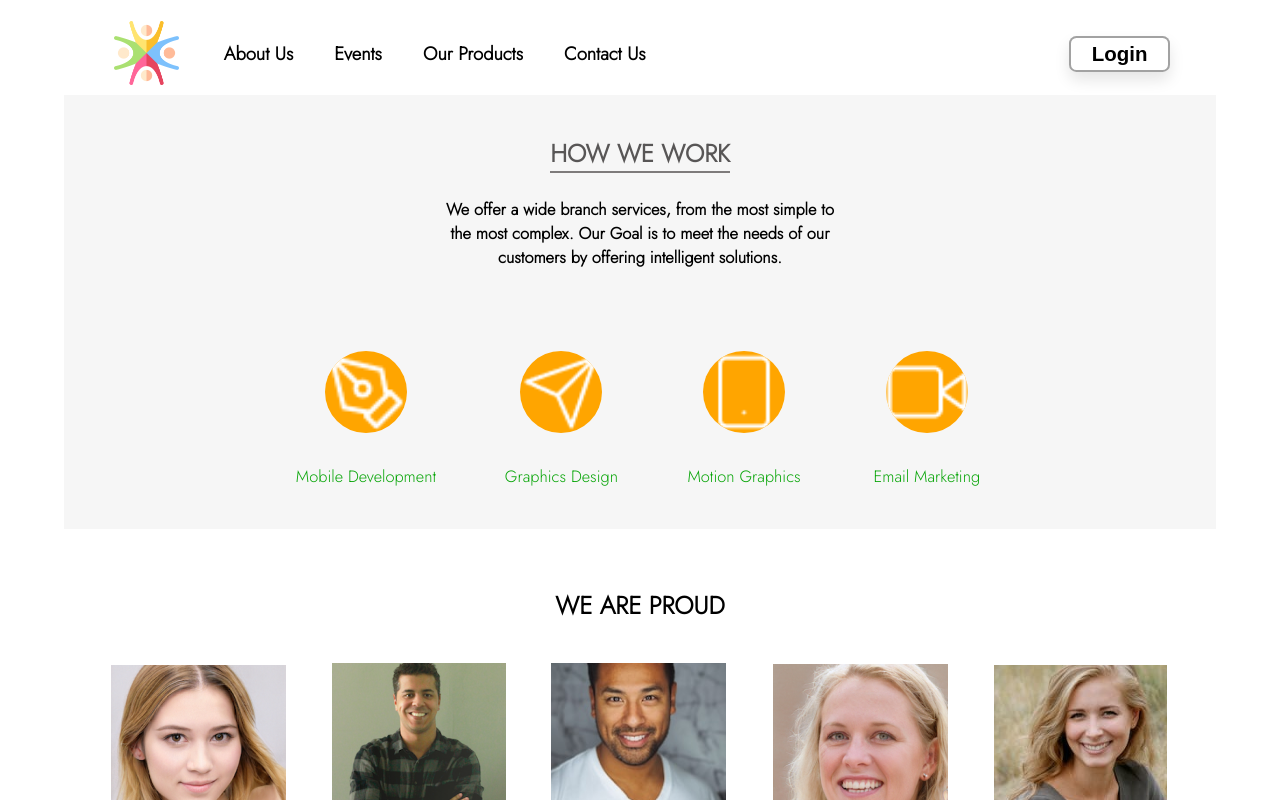
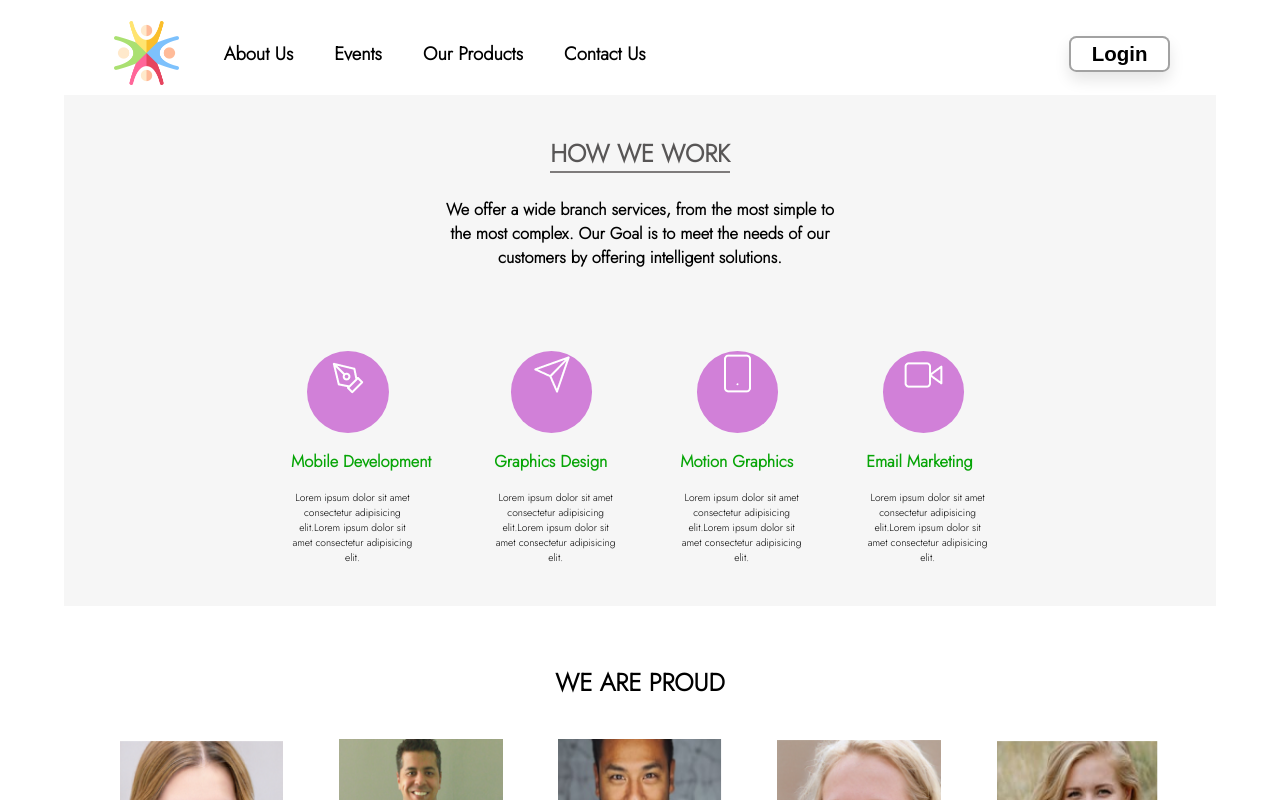
Before and after one commit to SeniorIntern/creative-collection, a React (Create React App) app: page /about in a window 1280 px wide. Shown: the top 800 px of the page. Built offline with nearby package versions, Linux system fonts and the light colour scheme.

Commit message:
layout fixes on About.

```diff
--- a/src/assets/styles/About.css
+++ b/src/assets/styles/About.css
@@ -39,7 +39,7 @@
 }
 
 .circle__img {
-    background: orange;
+    background: #d180d8;
     border-radius: 50%;
     width: 2em;
     height: 2em;
@@ -50,9 +50,16 @@
     text-align: center;
 }
 
-.col > p {
+.col > h5 {
     color: rgb(7, 165, 7);
     font-size: 0.4rem;
+    margin-bottom: 1em;
+}
+
+.col > p {
+    width: 12em;
+    text-align: center;
+    font-size: 0.25rem;
 }
 
 .about_proudteammates > h4 {
@@ -67,6 +74,11 @@
     justify-content: space-evenly;
 }
 
+.team__pic {
+    width: 10em;
+    height: 10em;
+}
+
 .teammate_photos > p {
     margin-top: 0;
     font-size: 0.4rem;
--- a/src/assets/styles/Footer.css
+++ b/src/assets/styles/Footer.css
@@ -66,3 +66,8 @@ h5 {
     display: flex;
     justify-content: space-evenly;
 }
+
+hr {
+    color: "white";
+    max-height: 0.025rem;
+}
--- a/src/components/About.js
+++ b/src/components/About.js
@@ -24,20 +24,48 @@ export default function About() {
                 </div>
                 <div className="work__scope">
                     <div className="col">
-                        <img src={pen} alt="" className="circle__img" />
-                        <p>Mobile Development </p>
+                        <div className="circle__img">
+                            <img src={pen} alt="" />
+                        </div>
+                        <h5>Mobile Development </h5>
+                        <p>
+                            Lorem ipsum dolor sit amet consectetur adipisicing
+                            elit.Lorem ipsum dolor sit amet consectetur
+                            adipisicing elit.
+                        </p>
                     </div>
                     <div className="col">
-                        <img src={send} alt="" className="circle__img" />
-                        <p>Graphics Design</p>
+                        <div className="circle__img">
+                            <img src={send} alt="" />
+                        </div>
+                        <h5>Graphics Design</h5>
+                        <p>
+                            Lorem ipsum dolor sit amet consectetur adipisicing
+                            elit.Lorem ipsum dolor sit amet consectetur
+                            adipisicing elit.
+                        </p>
                     </div>
                     <div className="col">
-                        <img src={smartphone} alt="" className="circle__img" />
-                        <p>Motion Graphics</p>
+                        <div className="circle__img">
+                            <img src={smartphone} alt="" />
+                        </div>
+                        <h5>Motion Graphics</h5>
+                        <p>
+                            Lorem ipsum dolor sit amet consectetur adipisicing
+                            elit.Lorem ipsum dolor sit amet consectetur
+                            adipisicing elit.
+                        </p>
                     </div>
                     <div className="col">
-                        <img src={video} alt="" className="circle__img" />
-                        <p>Email Marketing</p>
+                        <div className="circle__img">
+                            <img src={video} alt="" />
+                        </div>
+                        <h5>Email Marketing</h5>
+                        <p>
+                            Lorem ipsum dolor sit amet consectetur adipisicing
+                            elit.Lorem ipsum dolor sit amet consectetur
+                            adipisicing elit.
+                        </p>
                     </div>
                 </div>
             </div>
@@ -47,23 +75,23 @@ export default function About() {
                 <div className="teammate_photos">
                     {/* SETUP PROPS LATER */}
                     <p>
-                        <img src={mate1} alt="Ram" />
+                        <img src={mate1} alt="Ram" className="team__pic" />
                         <p>Demin Giri</p>
                     </p>
                     <p>
-                        <img src={mate2} alt="Subash" />
+                        <img src={mate2} alt="Subash" className="team__pic" />
                         <p>Subash Gurung</p>
                     </p>
                     <p>
-                        <img src={mate3} alt="Rajesh" />
+                        <img src={mate3} alt="Rajesh" className="team__pic" />
                         <p>Rajesh Koirala</p>
                     </p>
                     <p>
-                        <img src={mate4} alt="Bipin" />
+                        <img src={mate4} alt="Bipin" className="team__pic" />
                         <p>Bipin Thapa</p>
                     </p>
                     <p>
-                        <img src={mate5} alt="Shiva" />
+                        <img src={mate5} alt="Shiva" className="team__pic" />
                         <p>Shiva Khanal</p>
                     </p>
                 </div>
--- a/src/components/Footer.js
+++ b/src/components/Footer.js
@@ -50,7 +50,7 @@ export default function Footer() {
                     </h5>
                 </div>
             </div>
-            <hr style={{ color: "white" }} />
+            <hr />
             <div className="footer__copyrightSection abc">
                 <div className="footer__copyrightLeft">
                     <p
```
